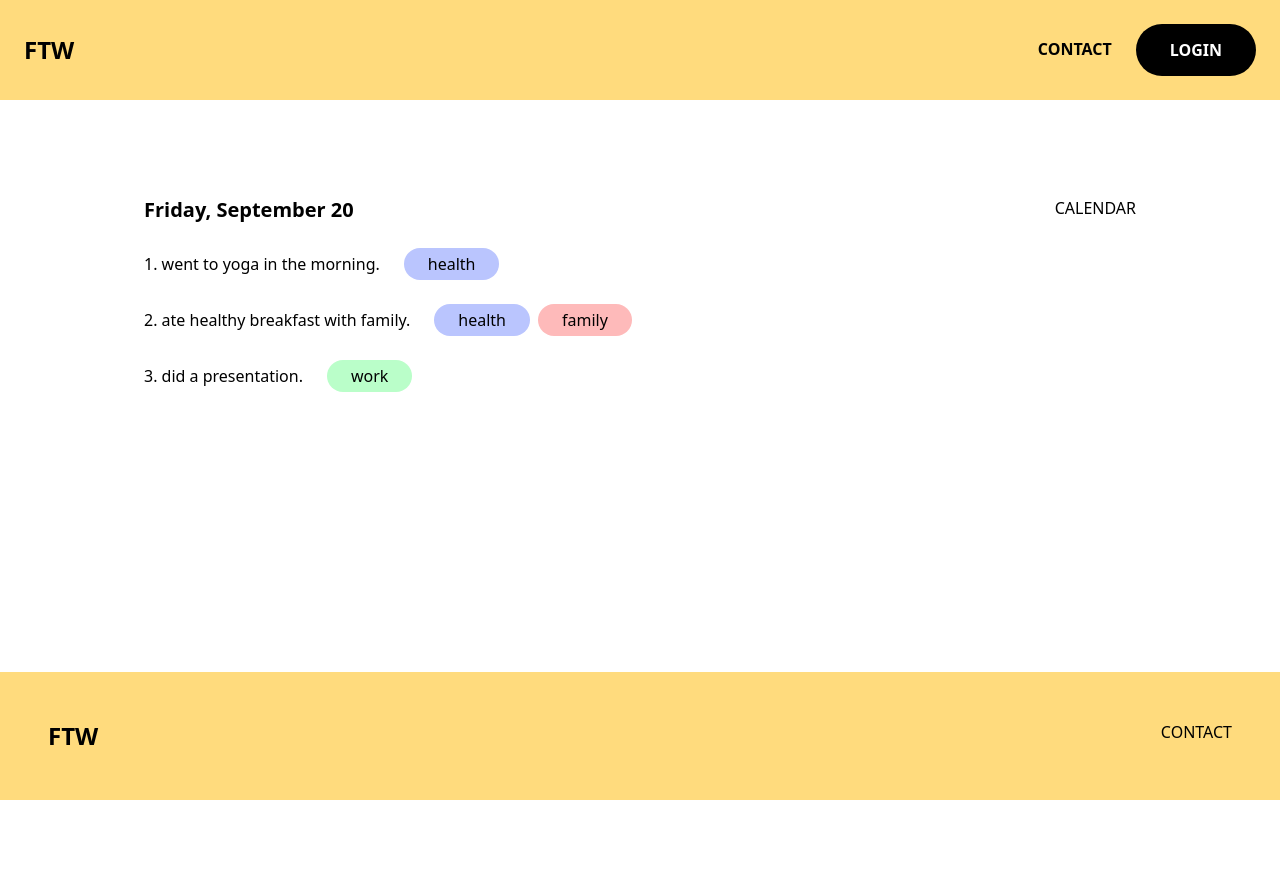
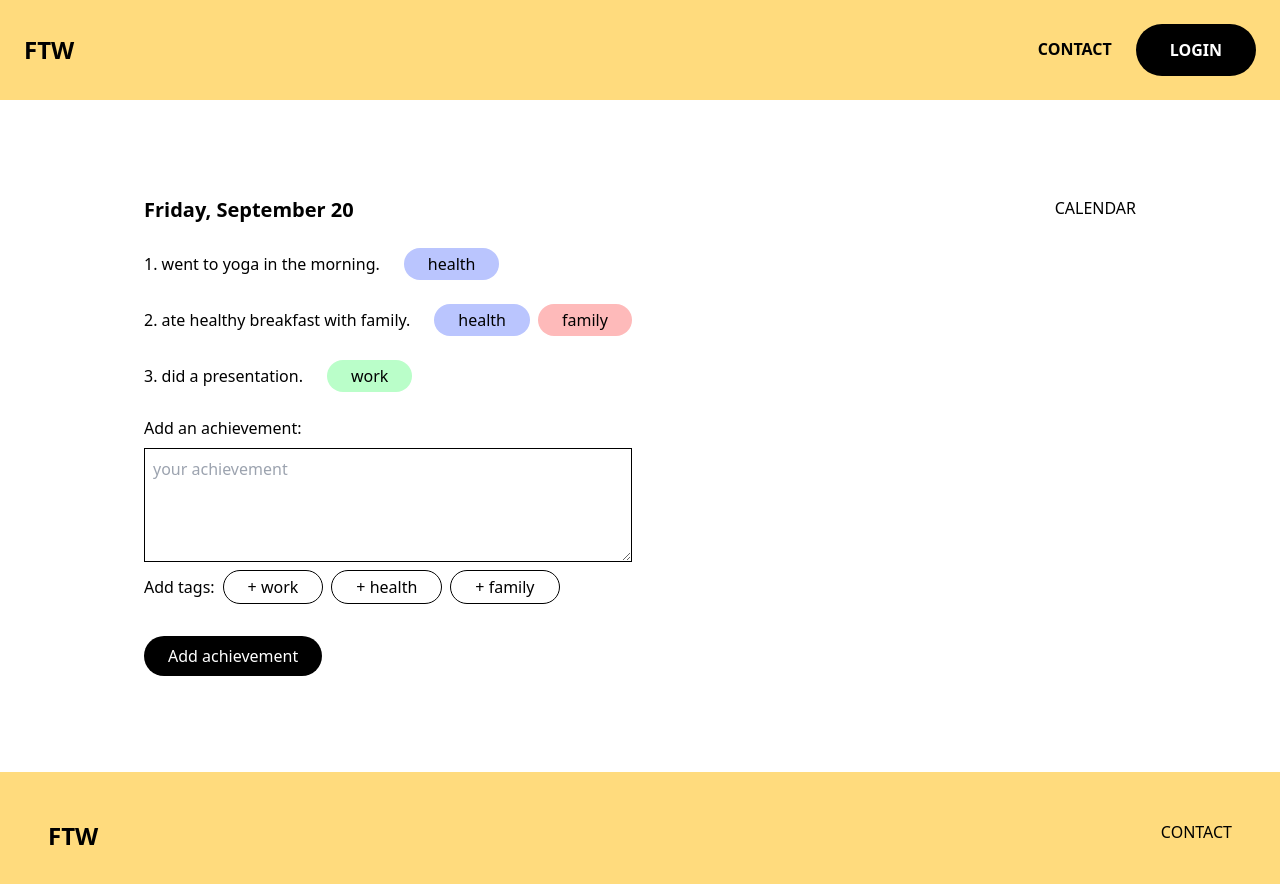
Before and after one commit to ajasinger/clap-for-me, a React (Vite) app in the folder frontend/: page / in a window 1280 px wide. Shown: the top 884 px of the page. Before the commit the page ends 800 px from the top, so only its background shows below. Built offline with nearby package versions, Linux system fonts and the light colour scheme.

Commit message:
import AchievementInput component

```diff
--- a/frontend/src/components/Achievements.tsx
+++ b/frontend/src/components/Achievements.tsx
@@ -1,5 +1,6 @@
 import { useState } from "react";
 import TagDropdown from "./TagDropdown";
+import AchievementInput from "./AchievementInput";
 
 // Data
 const tagOptionsArray = ["work", "health", "family"]
@@ -95,6 +96,12 @@ export default function Achievements() {
                 ))}
             </ol>
             {/* add achievement */}
+            <AchievementInput
+                setAchievements={setAchievements}
+                tagColor={tagColor}
+                setTagOptions={setTagOptions}
+                tagOptions={tagOptions}
+            />
         </div>
     )
 }
```
